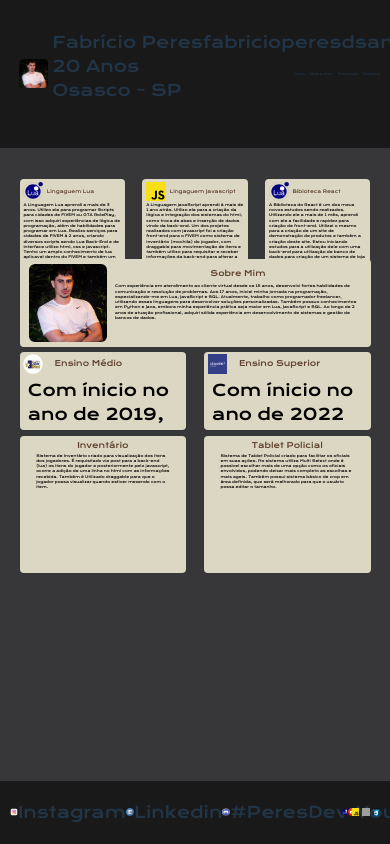
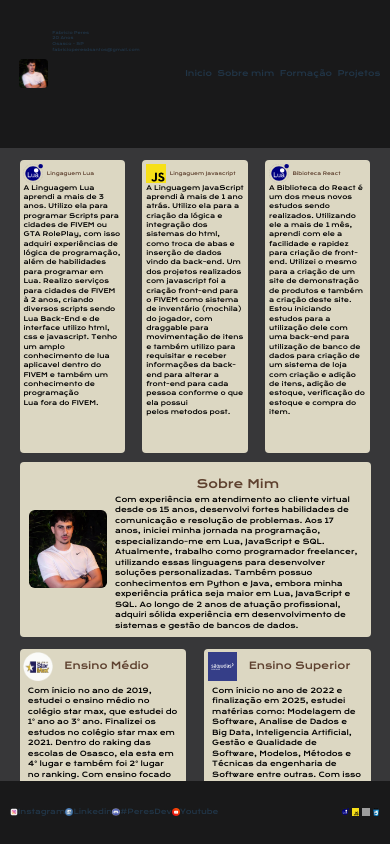
Before and after one commit to xPeres/Peres, a React (Vite) app: page / in a window 390 px wide. Built offline with nearby package versions, Linux system fonts and the light colour scheme; grey boxes are pictures that could not be loaded.

Commit message:
Update App.css

```diff
--- a/src/App.css
+++ b/src/App.css
@@ -1,4 +1,3 @@
-
 #root {
   width: 100vw;
   height: 100vh;
@@ -8,6 +7,352 @@
   background-color: #373739;
 }
 
+@media (max-width: 450px) {
+  header {
+    display: flex;
+    position: relative;
+    width: 100vw;
+    height: 17.5vh;
+    background-color: #19191a;
+  }
+
+  header .espaco {
+    display: flex;
+    position: relative;
+    width: 95%;
+    height: 100%;
+    left: 2.5%;
+    align-items: center;
+    justify-content: center;
+  }
+
+  header .foto {
+    display: flex;
+    position: absolute;
+    width: 7.5vw;
+    height: 7.5vw;
+    left: 2.5%;
+    border-radius: 1vw;
+  }
+
+  header .infos {
+    display: flex;
+    position: absolute;
+    width: auto;
+    height: 10.5vh;
+    left: 11.5%;
+    flex-wrap: wrap;
+    flex-direction: column;
+    font-size: 1vw;
+  }
+
+  header .email:hover {
+    transform: scale(1.1);
+  }
+
+  header .options {
+    display: flex;
+    position: absolute;
+    width: 50%;
+    height: 100%;
+    right: 2.5%;
+    align-items: center;
+    justify-content: space-between;
+    font-size: 2vw;
+  }
+
+  header .options2:hover {
+    transform: scale(1.2);
+    color: #5e412f;
+  }
+
+  .pagina {
+    display: flex;
+    position: relative;
+    width: 100vw;
+    height: 75vh;
+    overflow-x: hidden;
+    overflow-y: auto;
+  }
+
+  .pagina .pro {
+    display: flex;
+    position: absolute;
+    width: 90%;
+    height: 75vw;
+    top: 2%;
+    left: 5%;
+    align-items: center;
+    justify-content: space-between;
+  }
+
+  .pagina .cards {
+    display: flex;
+    position: relative;
+    width: 30%;
+    height: 100%;
+    border-radius: 1vw;
+    background-color: #dcd7c2;
+  }
+
+  .pagina .tituloCards {
+    display: flex;
+    position: absolute;
+    width: 100%;
+    height: 25%;
+    align-items: center;
+    justify-content: center;
+    top: -6vw;
+  }
+
+  .pagina .logoCards {
+    display: flex;
+    position: absolute;
+    width: 5vw;
+    height: 5vw;
+    left: 1vw;
+  }
+
+  .pagina .nomeLinguagem {
+    display: flex;
+    position: absolute;
+    font-weight: normal;
+    font-size: 1.2vw;
+    left: 7vw;
+    color: #5e412f;
+  }
+
+  .pagina .textoCards {
+    display: flex;
+    position: absolute;
+    width: 25vw;
+    height: 72.5%;
+    left: 1vw;
+    top: 6vw;
+    font-size: 1.6vw;
+    color: black;
+  }
+
+  .pagina .sobreMim {
+    display: flex;
+    position: absolute;
+    width: 90%;
+    height: 50vw;
+    left: 5%;
+    top: 80.5vw;
+  }
+
+  .pagina .sobreMimCard {
+    display: flex;
+    position: relative;
+    width: 100%;
+    height: 90%;
+    border-radius: 1vw;
+    background-color: #dcd7c2;
+    align-items: center;
+    justify-content: center;
+  }
+
+  .pagina .fotoSobreMim {
+    display: flex;
+    position: absolute;
+    width: 20vw;
+    height: 20vw;
+    left: 2.5vw;
+    border-radius: 1.5vw;
+  }
+
+  .pagina .descSobreMim {
+    display: flex;
+    position: absolute;
+    width: 70%;
+    height: 89%;
+    right: 2.5vw;
+    align-items: center;
+    justify-content: center;
+  }
+
+  .pagina .tituloSobreMim {
+    display: flex;
+    position: absolute;
+    color: #5e412f;
+    top: 1vw;
+    font-size: 3vw;
+    font-weight: 700;
+  }
+
+  .pagina .textoSobreMim {
+    display: flex;
+    position: absolute;
+    color: black;
+    font-size: 1.8vw;
+    top: 6vw;
+  }
+
+  .pagina .formacao {
+    display: flex;
+    position: absolute;
+    width: 90%;
+    height: 80vw;
+    left: 5%;
+    top: 120.5vw;
+    align-items: center;
+    justify-content: space-between;
+  }
+
+  .pagina .formacaCard {
+    display: flex;
+    position: relative;
+    width: 47.5%;
+    height: 80%;
+    border-radius: 1vw;
+    background-color: #dcd7c2;
+    align-items: center;
+    justify-content: center;
+    overflow: hidden;
+  }
+
+  .pagina .tituloFormacao {
+    display: flex;
+    position: absolute;
+    width: 100%;
+    height: 30%;
+    top: -5vw;
+    align-items: center;
+  }
+
+  .pagina .fotoFormacao {
+    display: flex;
+    position: relative;
+    width: 7.5vw;
+    height: 7.5vw;
+    left: 1vw;
+    margin-right: 4vw;
+  }
+
+  .pagina .tituloText {
+    display: flex;
+    position: relative;
+    font-size: 2.5vw;
+    color: #5e412f;
+  }
+
+  .pagina .textoFormacao {
+    display: flex;
+    position: absolute;
+    top: 9.5vw;
+    width: 90%;
+    height: 65%;
+    color: black;
+    font-size: 1.8vw;
+  }
+
+  .pagina .projetos {
+    display: flex;
+    position: absolute;
+    width: 90%;
+    height: 80vw;
+    left: 5%;
+    top: 195.5vw;
+    align-items: center;
+    justify-content: space-between;
+  }
+
+  .pagina .tituloProjeto {
+    display: flex;
+    position: absolute;
+    top: 1vw;
+    font-size: 4vw;
+    color: #5e412f;
+  }
+
+  .pagina .textoProjeto {
+    display: flex;
+    position: absolute;
+    top: 6.5vw;
+    width: 80%;
+    font-size: 1.8vw;
+  }
+
+  .pagina .videoProjeto {
+    display: flex;
+    position: relative;
+    top: 20vw;
+    transform: scale(0.25);
+  }
+
+  .pagina .projetosCard {
+    display: flex;
+    position: relative;
+    width: 47.5%;
+    height: 95%;
+    border-radius: 1vw;
+    background-color: #dcd7c2;
+    align-items: center;
+    justify-content: center;
+    color: black;
+    top: -1vw;
+  }
+
+  footer {
+    display: flex;
+    position: relative;
+    width: 100vw;
+    height: 7.5vh;
+    background-color: #19191a;
+    align-items: center;
+    justify-content: center;
+  }
+
+  footer .redes {
+    display: flex;
+    position: absolute;
+    width: 40vw;
+    left: 2.5vw;
+    height: 2vw;
+  }
+
+  footer .textos {
+    display: flex;
+    position: relative;
+    width: 100%;
+    height: 100%;
+    align-items: center;
+    justify-content: center;
+    font-size: 1.8vw;
+  }
+
+  footer .textos:hover {
+    transform: scale(1.1);
+  }
+
+  footer .Linguagens {
+    display: flex;
+    position: absolute;
+    width: 10vw;
+    right: 2.5vw;
+    height: 2vw;
+    align-items: center;
+    justify-content: space-between;
+  }
+
+  footer .fotoRedes {
+    display: flex;
+    position: relative;
+    width: 2vw;
+    height: 2vw;
+    margin-right: .1vw;
+  }
+
+  footer .fotoLinguagens {
+    display: flex;
+    position: relative;
+    width: 2vw;
+    height: 2vw;
+  }
+}
+
+@media (min-width: 1024px) {
   header {
     display: flex;
     position: relative;
@@ -346,3 +691,4 @@ footer .fotoLinguagens {
     width: 2vw;
     height: 2vw;
   }
+}
```
Lines whose indentation alone changed are shown as unchanged.
